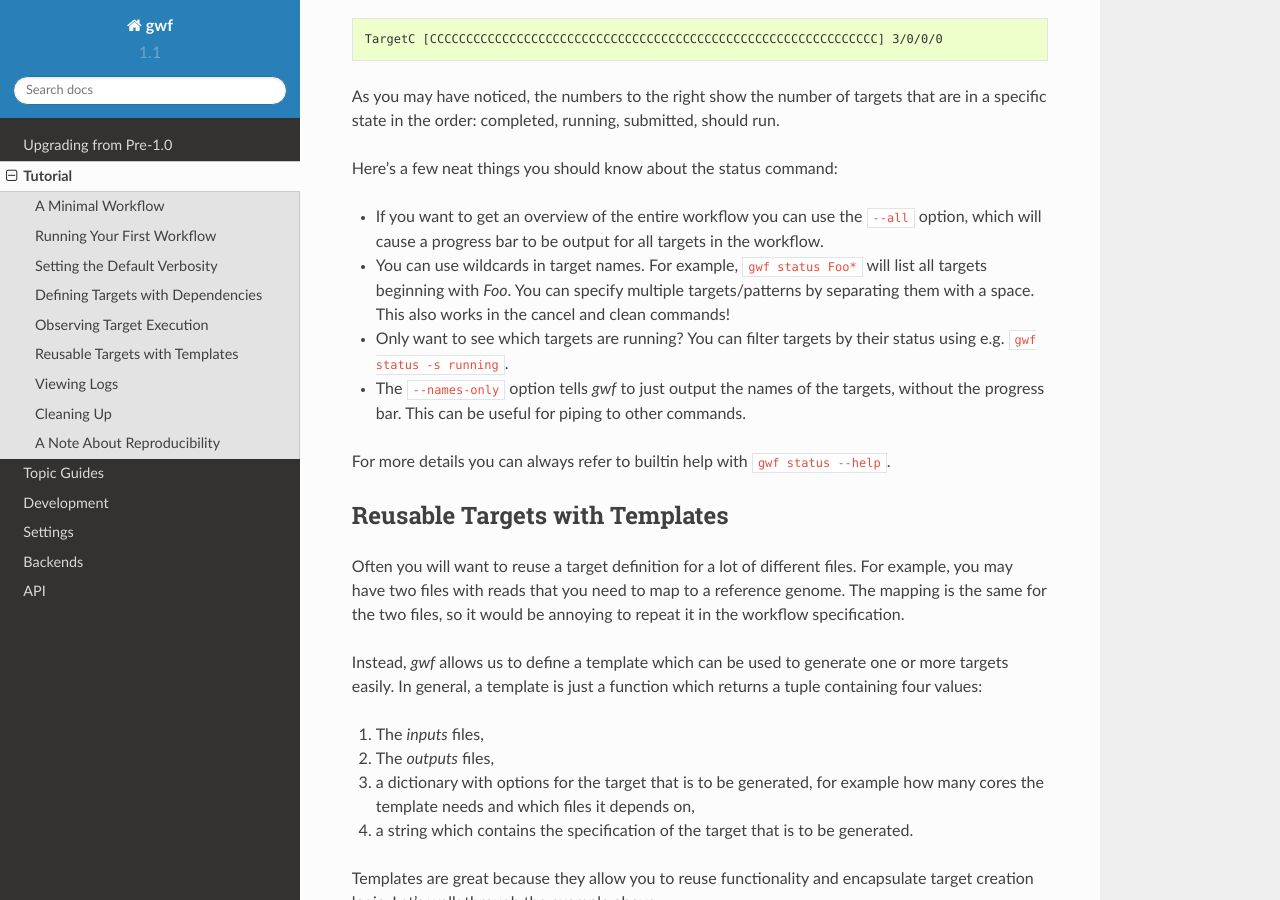
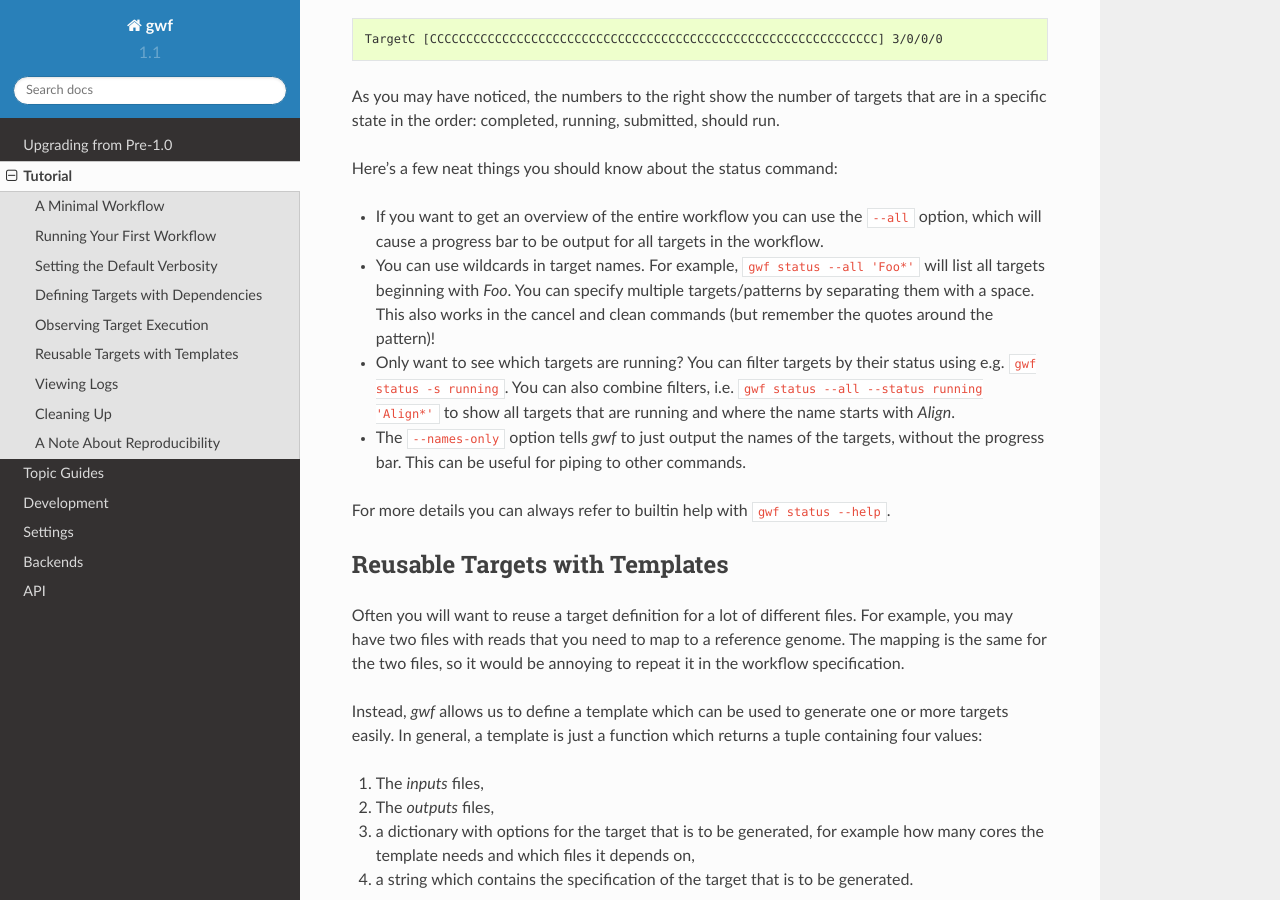
Before and after one commit to gwforg/gwf, a Sphinx documentation site: the page built from docs/tutorial.rst, in a window 1280 px wide and 900 px high, scrolled down 6242 px. Built offline with Sphinx 7.4.7 and the Read the Docs theme 2.0.0, drawn with Linux system fonts in a browser that asks for light colours.

Commit message:
Fix docs.

```diff
--- a/docs/tutorial.rst
+++ b/docs/tutorial.rst
@@ -316,12 +316,15 @@ Here's a few neat things you should know about the status command:
 * If you want to get an overview of the entire workflow you can use the ``--all`` option,
   which will cause a progress bar to be output for all targets in the workflow.
 
-* You can use wildcards in target names. For example, ``gwf status Foo*`` will list all
+* You can use wildcards in target names. For example, ``gwf status --all 'Foo*'`` will list all
   targets beginning with `Foo`. You can specify multiple targets/patterns by separating
-  them with a space. This also works in the cancel and clean commands!
+  them with a space. This also works in the cancel and clean commands (but remember the quotes
+  around the pattern)!
 
 * Only want to see which targets are running? You can filter targets by their status
-  using e.g. ``gwf status -s running``.
+  using e.g. ``gwf status -s running``. You can also combine filters, i.e.
+  ``gwf status --all --status running 'Align*'`` to show all targets that are running
+  and where the name starts with `Align`.
 
 * The ``--names-only`` option tells *gwf* to just output the names of the targets,
   without the progress bar. This can be useful for piping to other commands.
```
